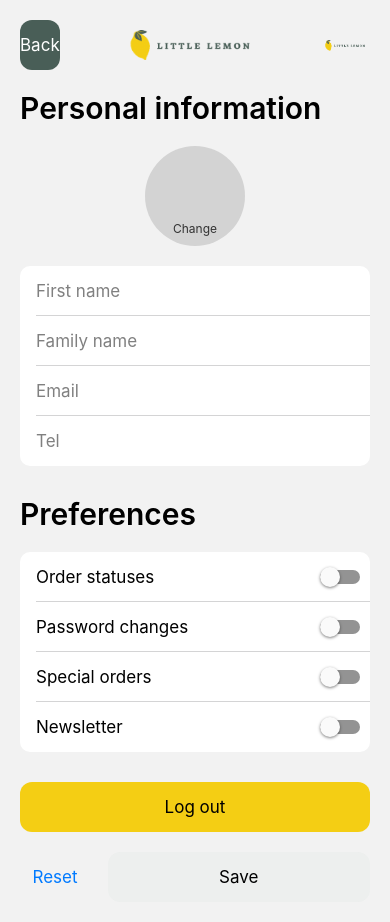
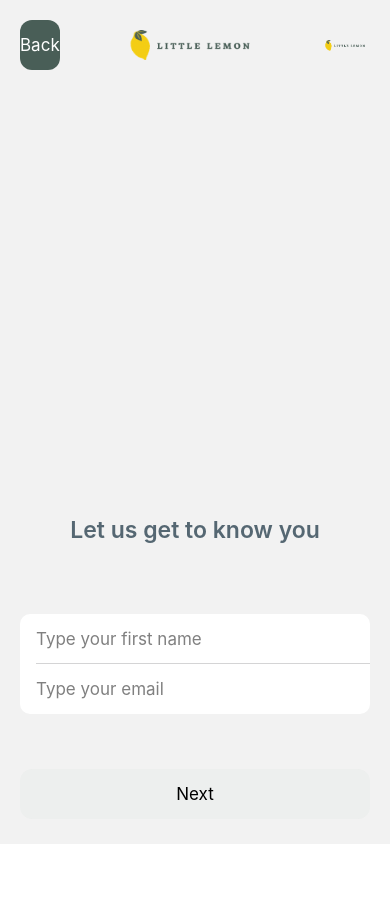
Before and after one commit to diabloenjoyer/little-lemon, a React Native app: screen /Profile in a window 390 px wide. After the commit the page ends 844 px from the top, so only its background shows below. Built offline with nearby package versions, Linux system fonts and the light colour scheme.

Commit message:
feat. fixed user log out not switching screens and installed swr

```diff
--- a/App.js
+++ b/App.js
@@ -1,3 +1,5 @@
+import { useSession } from "./state/SessionState";
+
 import { Text } from "react-native";
 import { StatusBar } from "expo-status-bar";
 
@@ -6,10 +8,9 @@ import { createStackNavigator } from "@react-navigation/stack";
 
 import SignUpView from "./components/SignUpView";
 import ProfileView from "./components/ProfileView";
+import HomeView from "./components/HomeView";
+import SessionState from "./state/SessionState";
 
-import { useSession } from "./state/SessionState";
-
-import SessionState from "./state/SessionState";
 const Stack = createStackNavigator();
 
 export default function App() {
@@ -27,21 +28,24 @@ const Routes = () => {
 		<NavigationContainer>
 			<StatusBar style="auto" />
 			{!isInitialLoading && (
-				<Stack.Navigator
-					screenOptions={{ headerShown: false }}
-					initialRouteName={!session ? "Get Started" : "Profile"}
-				>
-					{!session && (
+				<Stack.Navigator screenOptions={{ headerShown: false }}>
+					{session ? (
+						<>
+							<Stack.Screen
+								name="Profile"
+								component={ProfileView}
+							></Stack.Screen>
+							<Stack.Screen
+								name="Home"
+								component={HomeView}
+							></Stack.Screen>
+						</>
+					) : (
 						<Stack.Screen
 							name="Get Started"
 							component={SignUpView}
 						></Stack.Screen>
 					)}
-
-					<Stack.Screen
-						name="Profile"
-						component={ProfileView}
-					></Stack.Screen>
 				</Stack.Navigator>
 			)}
 		</NavigationContainer>
--- /dev/null
+++ b/components/HomeView.jsx
@@ -0,0 +1,19 @@
+import React from "react";
+import { View, Text, SafeAreaView } from "react-native";
+
+import Header from "./Header";
+
+import { API_ENDPOINTS } from "../utils/config";
+
+const getMenu = async () => {};
+
+const HomeView = () => {
+	return (
+		<SafeAreaView>
+			<Header />
+			<Text>HomeView</Text>
+		</SafeAreaView>
+	);
+};
+
+export default HomeView;
--- a/components/SignUpView.jsx
+++ b/components/SignUpView.jsx
@@ -18,7 +18,7 @@ import { useSession } from "../state/SessionState";
 
 import { MenuRowItem, MenuRowList } from "./MenuRowList";
 
-const SignUpView = ({ navigation }) => {
+const SignUpView = () => {
 	const [form, setForm] = useState({
 		firstName: "",
 		email: "",
@@ -34,7 +34,6 @@ const SignUpView = ({ navigation }) => {
 		if (form.email.length <= 0 || form.firstName.length <= 0) return;
 
 		registerNewUser(form);
-		navigation.navigate("Profile");
 	};
 
 	return (
@@ -94,7 +93,11 @@ const SignUpView = ({ navigation }) => {
 						alignItems: "flex-end",
 					}}
 				>
-					<Button text={"Next"} onPress={submitForm} />
+					<Button
+						text={"Next"}
+						onPress={submitForm}
+						disabled={!isValidEmail(form?.email)}
+					/>
 				</View>
 			</KeyboardAvoidingView>
 		</SafeAreaView>
--- a/package.json
+++ b/package.json
@@ -14,6 +14,7 @@
     "@react-navigation/native": "^6.1.7",
     "@react-navigation/stack": "^6.3.17",
     "expo": "~48.0.18",
+    "expo-image-picker": "~14.1.1",
     "expo-status-bar": "~1.4.4",
     "react": "18.2.0",
     "react-native": "0.71.8",
@@ -21,7 +22,7 @@
     "react-native-ionicons": "^4.6.5",
     "react-native-ios-kit": "^0.0.22",
     "react-native-vector-icons": "^10.0.0",
-    "expo-image-picker": "~14.1.1"
+    "swr": "^2.2.0"
   },
   "devDependencies": {
     "@babel/core": "^7.20.0"
--- a/state/SessionState.jsx
+++ b/state/SessionState.jsx
@@ -38,6 +38,9 @@ const SessionState = ({ children }) => {
 
 	const logOut = (callback) => {
 		AsyncStorage.clear(callback);
+		updateSessionState({
+			session: null,
+		});
 	};
 
 	const getSession = async () => {
--- /dev/null
+++ b/utils/config.js
@@ -0,0 +1,3 @@
+export const API_ENDPOINTS = {
+	MENU: "https://raw.githubusercontent.com/Meta-Mobile-Developer-PC/Working-With-Data-API/main/capstone.json",
+};
```
Also changed, not shown: 1 other file (tests, documents, lock files or other folders).
